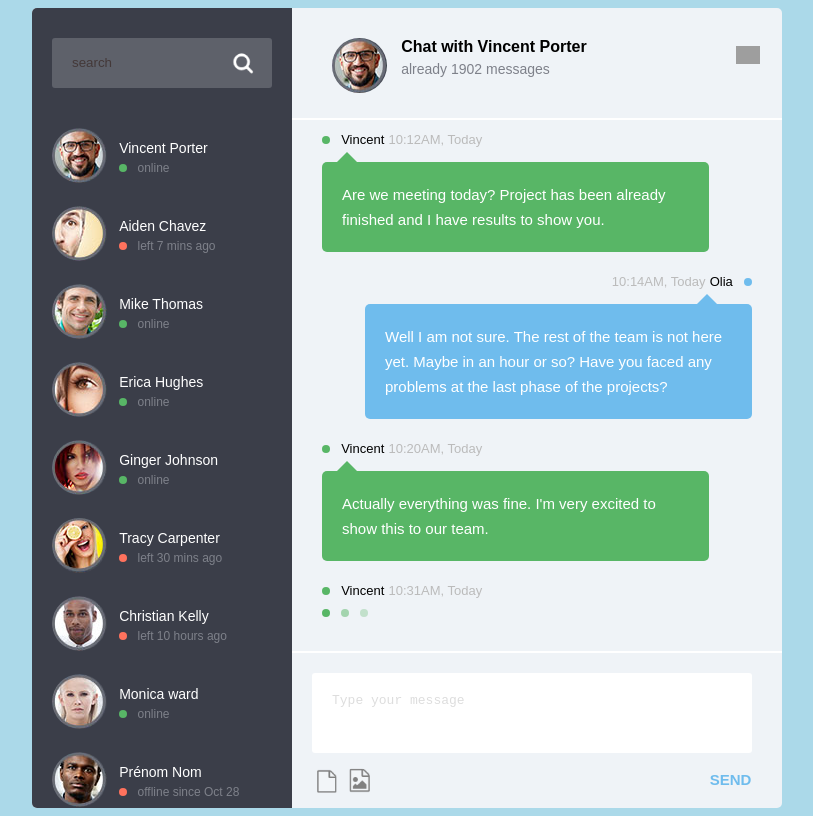
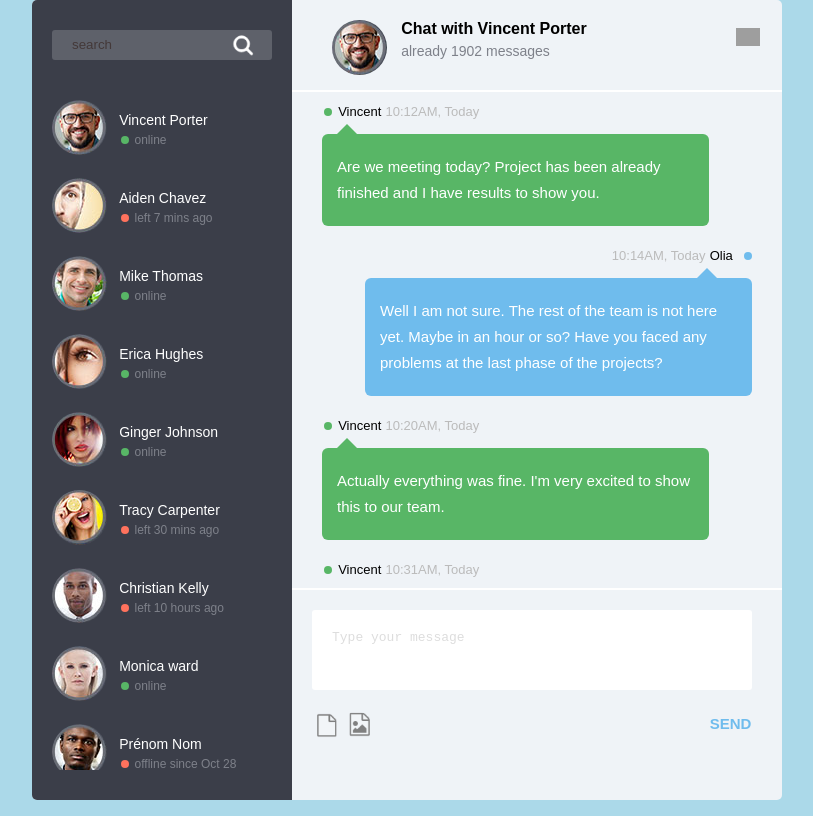
Before and after one commit to ndanhdien98/t3h, a plain HTML site: page homework-unit7/chat/index.html in a window 1280 px wide. Shown: the whole page, without its empty margins (233-1046 px from the left). Drawn offline with Linux system fonts and the light colour scheme; grey boxes are pictures that could not be loaded.

Commit message:
change something

```diff
--- a/homework-unit7/chat/main.css
+++ b/homework-unit7/chat/main.css
@@ -1,242 +1,289 @@
 *{
-	box-sizing:border-box;
+	box-sizing: border-box;
+	padding: 0;
+	margin: 0;
 }
+
 body {
 	background-color:#abd9e9;
 	font-family:Arial;
 }
+
 #container {
-	width:750px;
-	height:800px;
+	width: 750px;
+	height: 100vh;
 	background:#eff3f7;
-	margin:0 auto;
-	font-size:0;
-	border-radius:5px;
-	overflow:hidden;
-}
-aside {
-	width:260px;
-	height:800px;
-	background-color:#3b3e49;
-	display:inline-block;
-	font-size:15px;
-	vertical-align:top;
-}
-main {
-	width:490px;
-	height:800px;
-	display:inline-block;
-	font-size:15px;
-	vertical-align:top;
+	margin: 0 auto;
+	font-size: 0;
+	border-radius: 5px;
+	overflow: hidden;
 }
 
+aside {
+	width: 260px;
+	height: 100vh;
+	background-color: #3b3e49;
+	display: inline-block;
+	font-size: 15px;
+	vertical-align: top;
+}
+
+main {
+	width: 490px;
+	height: 100vh;
+	display: inline-block;
+	font-size: 15px;
+	vertical-align: top;
+}
+
+
 aside header {
-	padding:30px 20px;
+	padding: 30px 20px;
 }
+
 
 aside header input::placeholder { /* Chrome, Firefox, Opera, Safari 10.1+ */
     color: rgb(68, 57, 57);
     opacity: 1; /* Firefox */
 }
 
+
 aside header input:-ms-input-placeholder { /* Internet Explorer 10-11 */
     color: rgb(68, 57, 57);
 }
+
 
 aside header input::-ms-input-placeholder { /* Microsoft Edge */
     color: rgb(68, 57, 57);
 }
 
 aside input {
-	width:100%;
-	height:50px;
-	line-height:50px;
-	padding:0 50px 0 20px;
-	background-color:#5e616a;
-	border:none;
-	border-radius:3px;
-	color:#fff;
-	background-image:url(./img/ico_search.png);
-	background-repeat:no-repeat;
-	background-position:170px;
-	background-size:40px;
+	width: 100%;
+	height: 30px;
+	line-height: 50px;
+	padding: 0 50px 0 20px;
+	background-color: #5e616a;
+	border: none;
+	border-radius: 3px;
+	color: #fff;
+	background-image: url(./img/ico_search.png);
+	background-repeat: no-repeat;
+	background-position: 170px;
+	background-size: 40px;
 }
+
 aside input::placeholder {
-	color:#fff;
+	color: #fff;
 }
+
 aside ul {
-	padding-left:0;
-	margin:0;
-	list-style-type:none;
-	overflow-y:scroll;
-	height:690px;
+	padding-left: 0;
+	margin: 0;
+	list-style-type: none;
+	overflow-y: auto;
+	height: 680px;
 }
+
 aside li {
-	padding:10px 0;
+	padding: 10px 0;
 }
+
 aside li:hover {
-	background-color:#5e616a;
+	background-color: #5e616a;
+	cursor: pointer;
 }
+
 h2,h3 {
-	margin:0;
+	margin: 0;
 }
+
 aside li img {
-	border-radius:50%;
-	margin-left:20px;
-	margin-right:8px;
+	border-radius: 50%;
+	margin-left: 20px;
+	margin-right: 8px;
 }
+
 aside li div {
-	display:inline-block;
-	vertical-align:top;
-	margin-top:12px;
+	display: inline-block;
+	vertical-align: top;
+	margin-top: 12px;
 }
+
 aside li h2 {
-	font-size:14px;
-	color:#fff;
-	font-weight:normal;
-	margin-bottom:5px;
+	font-size: 14px;
+	color: #fff;
+	font-weight: normal;
+	margin-bottom: 5px;
 }
+
 aside li h3 {
-	font-size:12px;
-	color:#7e818a;
-	font-weight:normal;
+	font-size: 12px;
+	color: #7e818a;
+	font-weight: normal;
 }
 
 .status {
-	width:8px;
-	height:8px;
-	border-radius:50%;
-	display:inline-block;
-	margin-right:7px;
+	width: 8px;
+	height: 8px;
+	border-radius: 50%;
+	display: inline-block;
+	margin: 0px 2px;
 }
+
 .green {
-	background-color:#58b666;
+	background-color: #58b666;
 }
+
 .orange {
-	background-color:#ff725d;
+	background-color: #ff725d;
 }
+
 .blue {
-	background-color:#6fbced;
-	margin-right:0;
-	margin-left:7px;
+	background-color: #6fbced;
+	margin-right: 0;
+	margin-left: 7px;
 }
 
 main header {
-	height:110px;
-	padding:30px 20px 30px 40px;
+	height: 90px;
+	padding: 20px 20px 30px 40px;
 }
+
 main header > * {
-	display:inline-block;
-	vertical-align:top;
+	display: inline-block;
+	vertical-align: top;
 }
+
 main header img:first-child {
-	border-radius:50%;
+	border-radius: 50%;
 }
+
 main header img:last-child {
-	width:24px;
-	margin-top:8px;
+	width: 24px;
+	margin-top: 8px;
 }
+
 main header div {
-	margin-left:10px;
-	margin-right:145px;
+	margin-left: 10px;
+	margin-right: 145px;
 }
+
 main header h2 {
-	font-size:16px;
-	margin-bottom:5px;
+	font-size: 16px;
+	margin-bottom: 5px;
 }
+
 main header h3 {
-	font-size:14px;
-	font-weight:normal;
-	color:#7e818a;
+	font-size: 14px;
+	font-weight: normal;
+	color: #7e818a;
 }
 
 #chat {
-	padding-left:0;
-	margin:0;
-	list-style-type:none;
-	overflow-y:scroll;
-	height:535px;
-	border-top:2px solid #fff;
-	border-bottom:2px solid #fff;
+	padding-left: 0;
+	margin: 0;
+	list-style-type: none;
+	overflow-y: auto;
+	height: 500px;
+	border-top: 2px solid #fff;
+	border-bottom: 2px solid #fff;
 }
+
 #chat li {
-	padding:10px 30px;
+	padding: 10px 30px;
 }
+
 #chat h2,#chat h3 {
-	display:inline-block;
-	font-size:13px;
-	font-weight:normal;
+	display: inline-block;
+	font-size: 13px;
+	font-weight: normal;
 }
+
 #chat h3 {
-	color:#bbb;
+	color: #bbb;
 }
+
 #chat .entete {
-	margin-bottom:5px;
+	margin-bottom: 5px;
 }
+
 #chat .message {
-	padding:20px;
-	color:#fff;
-	line-height:25px;
-	max-width:90%;
-	display:inline-block;
-	text-align:left;
-	border-radius:5px;
+	padding: 20px 15px;
+	color: #fff;
+	line-height: 26px;
+	max-width: 90%;
+	min-width: 10%;
+	width: auto;
+	display: inline-block;
+	text-align: left;
+	border-radius: 6px;
 }
+
 #chat .me {
-	text-align:right;
+	text-align: right;
 }
+
 #chat .you .message {
-	background-color:#58b666;
+	background-color: #58b666;
 }
+
 #chat .me .message {
-	background-color:#6fbced;
+	background-color: #6fbced;
 }
+
 #chat .triangle {
 	width: 0;
 	height: 0;
 	border-style: solid;
 	border-width: 0 10px 10px 10px;
 }
+
 #chat .you .triangle {
-		border-color: transparent transparent #58b666 transparent;
-		margin-left:15px;
-}
-#chat .me .triangle {
-		border-color: transparent transparent #6fbced transparent;
-		margin-left:375px;
+	border-color: transparent transparent #58b666 transparent;
+	margin-left: 15px;
 }
 
+#chat .me .triangle {
+	border-color: transparent transparent #6fbced transparent;
+	margin-left: 375px;
+}
+
+
 main footer {
-	height:155px;
-	padding:20px 30px 10px 20px;
+	height: 155px;
+	padding: 20px 30px 0px 20px;
 }
+
 main footer textarea {
-	resize:none;
-	border:none;
-	display:block;
-	width:100%;
-	height:80px;
-	border-radius:3px;
-	padding:20px;
-	font-size:13px;
-	margin-bottom:13px;
+	resize: none;
+	border: none;
+	display: block;
+	width: 100%;
+	height: 80px;
+	border-radius: 3px;
+	padding: 20px;
+	font-size: 13px;
+	margin-bottom: 20px;
 }
+
 main footer textarea::placeholder {
-	color:#ddd;
+	color: #ddd;
 }
+
 main footer img {
-	height:30px;
-	cursor:pointer;
+	height: 30px;
+	cursor: pointer;
 }
+
 main footer a {
-	text-decoration:none;
-	text-transform:uppercase;
-	font-weight:bold;
-	color:#6fbced;
-	vertical-align:top;
-	margin-left:333px;
-	margin-top:5px;
-	display:inline-block;
+	text-decoration: none;
+	text-transform: uppercase;
+	font-weight: bold;
+	color: #6fbced;
+	vertical-align: top;
+	margin-left: 333px;
+	margin-top: 5px;
+	display: inline-block;
 }
 
 .opacity-1 {
```
Also changed, not shown: homework-unit7/single-page/index.html (+4 -4 lines), homework-unit7/single-page/main.css (+4 -13 lines).
